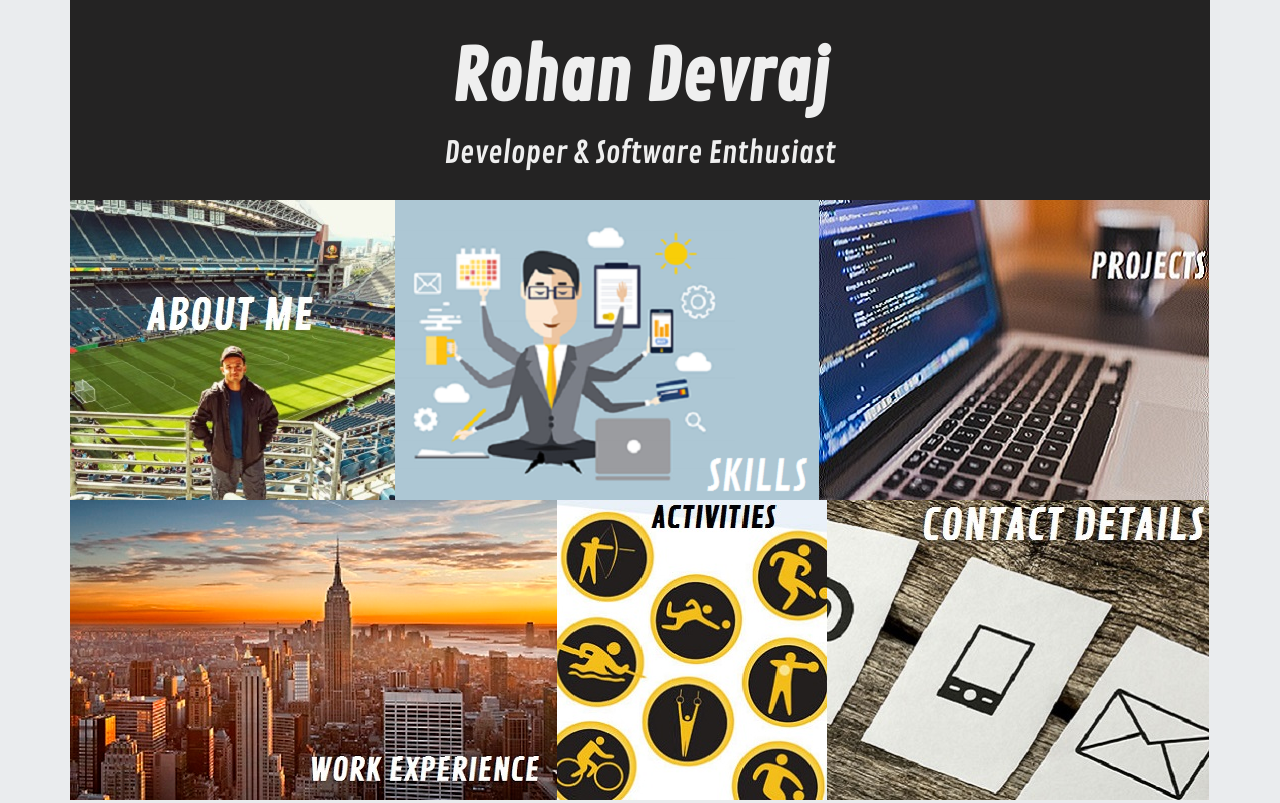
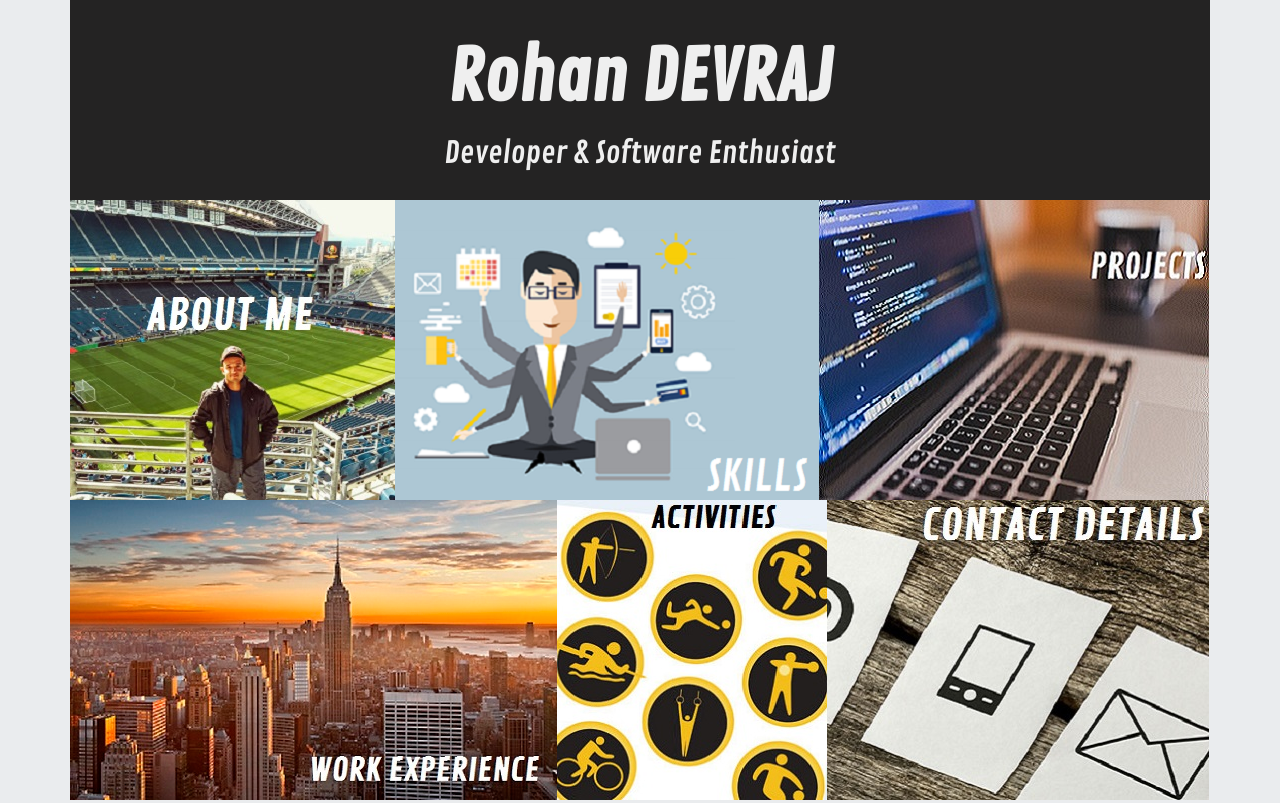
Before and after one commit to rdevraj97/rdevraj97.github.io, a plain HTML site: page index.html in a window 1280 px wide. Shown: the top 803 px of the page. Drawn offline with nearby package versions, Linux system fonts and the light colour scheme.

Commit message:
Update index.html

```diff
--- a/index.html
+++ b/index.html
@@ -15,7 +15,7 @@
 
     <body class="container" style="background-color:#EAECEE">
         <header id="top">
-            <center> <h1> Rohan Devraj </h1>
+            <center> <h1> Rohan DEVRAJ </h1>
             <h2> Developer & Software Enthusiast </h2> </center>
         </header>
 
```
